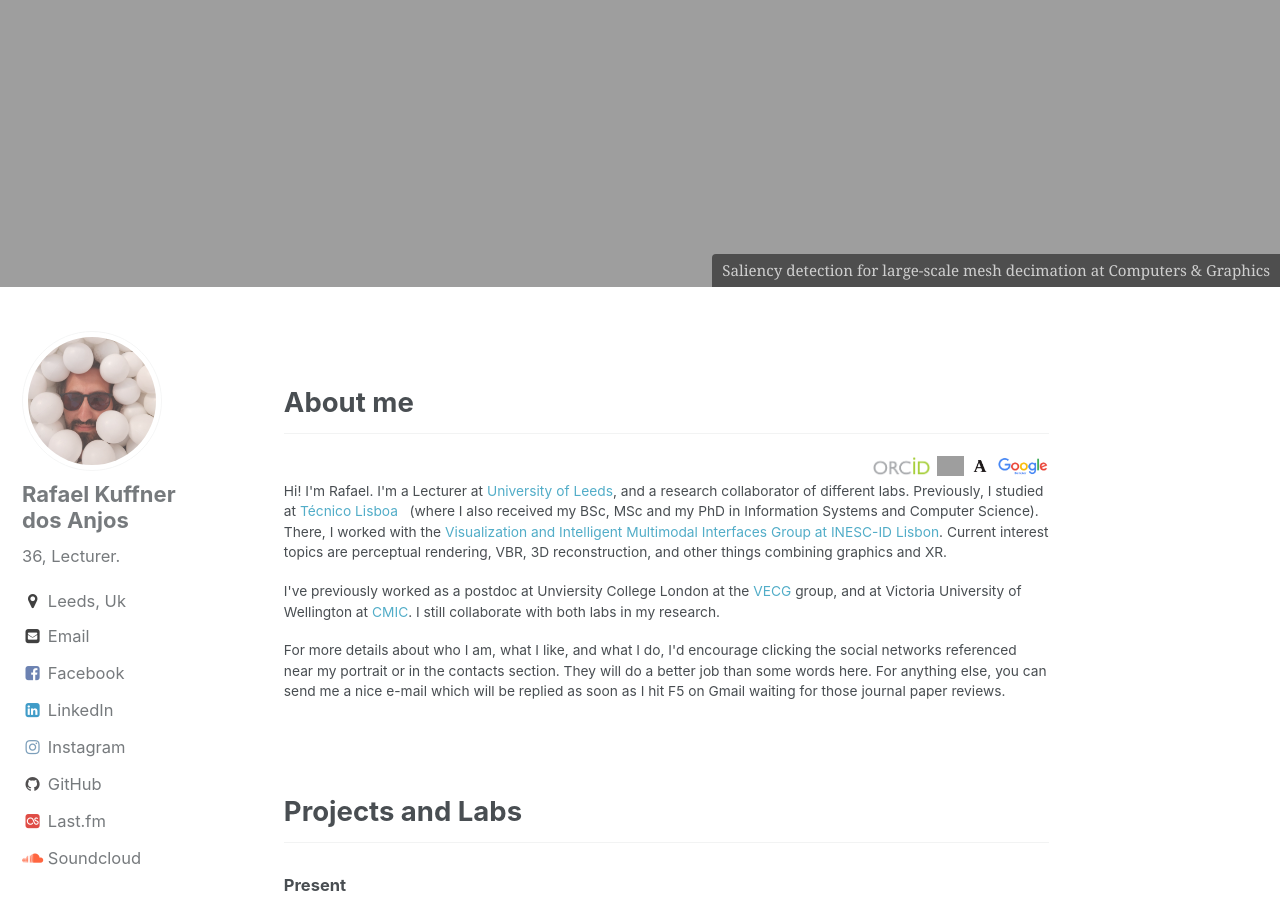
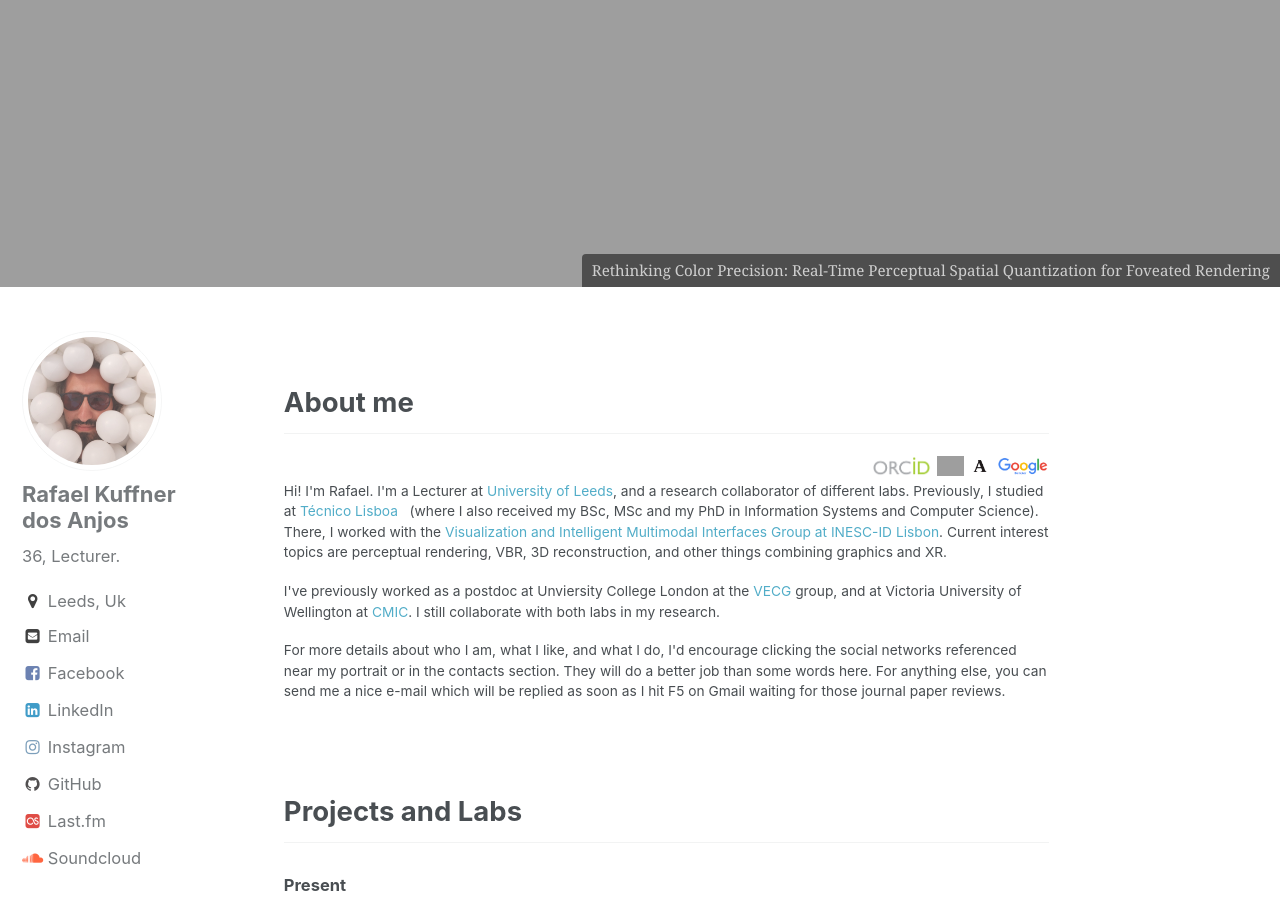
Before and after one commit to rafaelkuffner/rafaelkuffner.github.io, a Jekyll site: the page built from index.html, in a window 1280 px wide and 900 px high, scrolled down 773 px. Built offline with Jekyll 4.4.1, drawn with Linux system fonts in a browser that asks for light colours; the list of posts is cut into pages by our own code; grey boxes are pictures that could not be loaded.

Commit message:
Trying out new header
other one is old!

```diff
--- a/index.html
+++ b/index.html
@@ -2,10 +2,10 @@
 layout: single
 author_profile: true
 header:
-  image: /assets/images/headersaliency.png
+  image: /assets/images/hobiteaser.png
   #overlay_image: /assets/images/teaser.jpg
   #overlay_filter: 0.1 # same as adding an opacity of 0.5 to a black background
-  caption: "Saliency detection for large-scale mesh decimation at Computers & Graphics" #"Hey this is my website"
+  caption: "Rethinking Color Precision: Real-Time Perceptual Spatial Quantization for Foveated Rendering" #"Hey this is my website"
   #cta_label: # "More Info"
   #cta_url: #"www.google.com"
 
```
Also changed, not shown: 1 other file.
